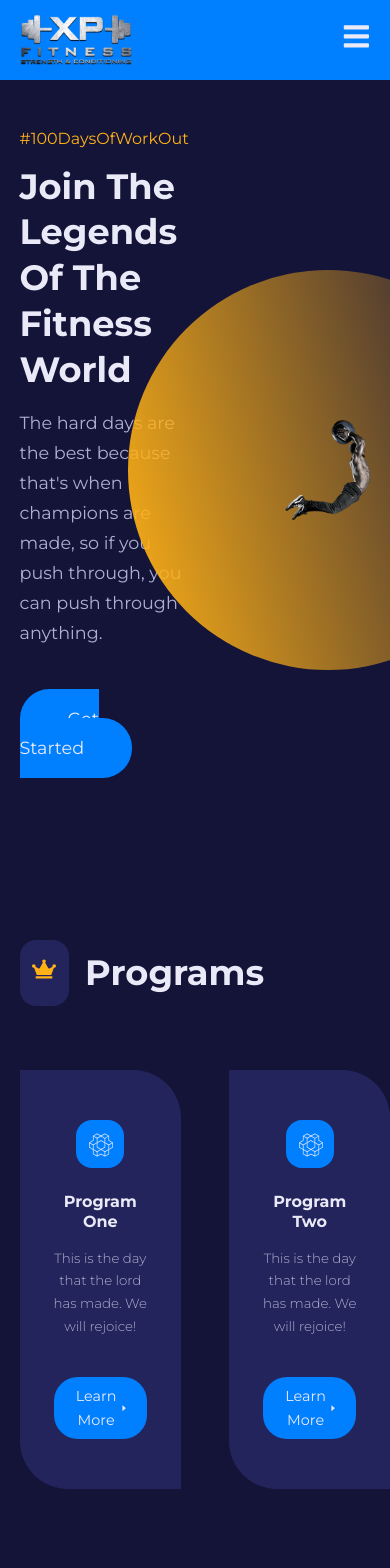
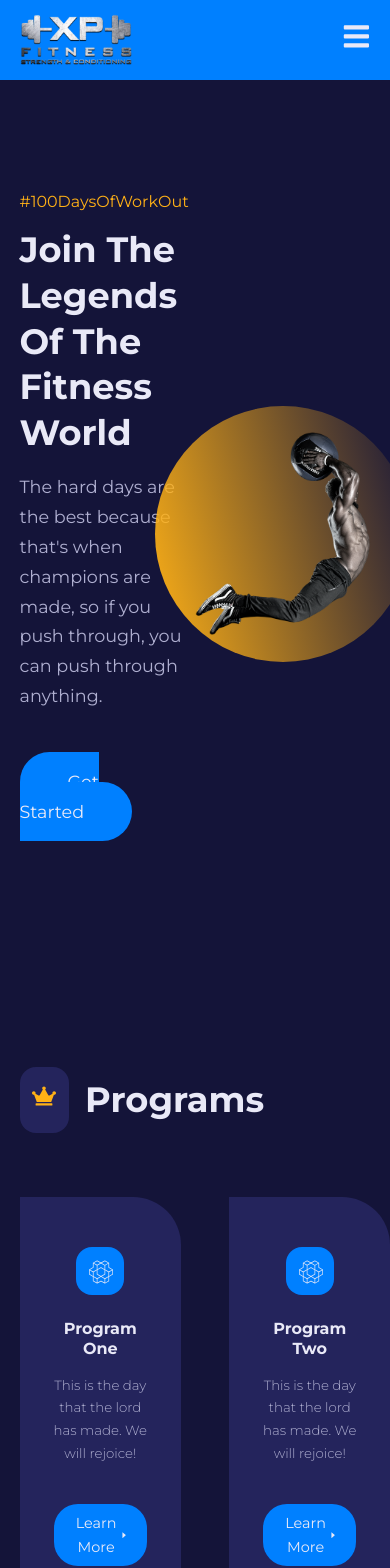
Before and after one commit to Eddysam2000/XP-Fitness, a React (Create React App) app: page / in a window 390 px wide. Shown: the top 1568 px of the page. Built offline with nearby package versions, Linux system fonts and the light colour scheme.

Commit message:
footer added

```diff
--- a/src/pages/home/home.css
+++ b/src/pages/home/home.css
@@ -300,6 +300,23 @@ footer {
 @media screen and (max-width: 1024px) {
 /* MAIN HEADER */
     .main_header {
+        padding: 12rem 0;
+        height: fit-content;
+        /* padding-top: 4rem; */
+    }
 
+    .main_header-container {
+        gap: 0;
+    }
+
+    .main_header-circle {
+        height: 16rem;
+        width: 16rem;
+    }
+
+
+/* PROGRAMS */
+    .programs_wrapper {
+        grid-template-columns: 1fr 1fr;
     }
 }
```
